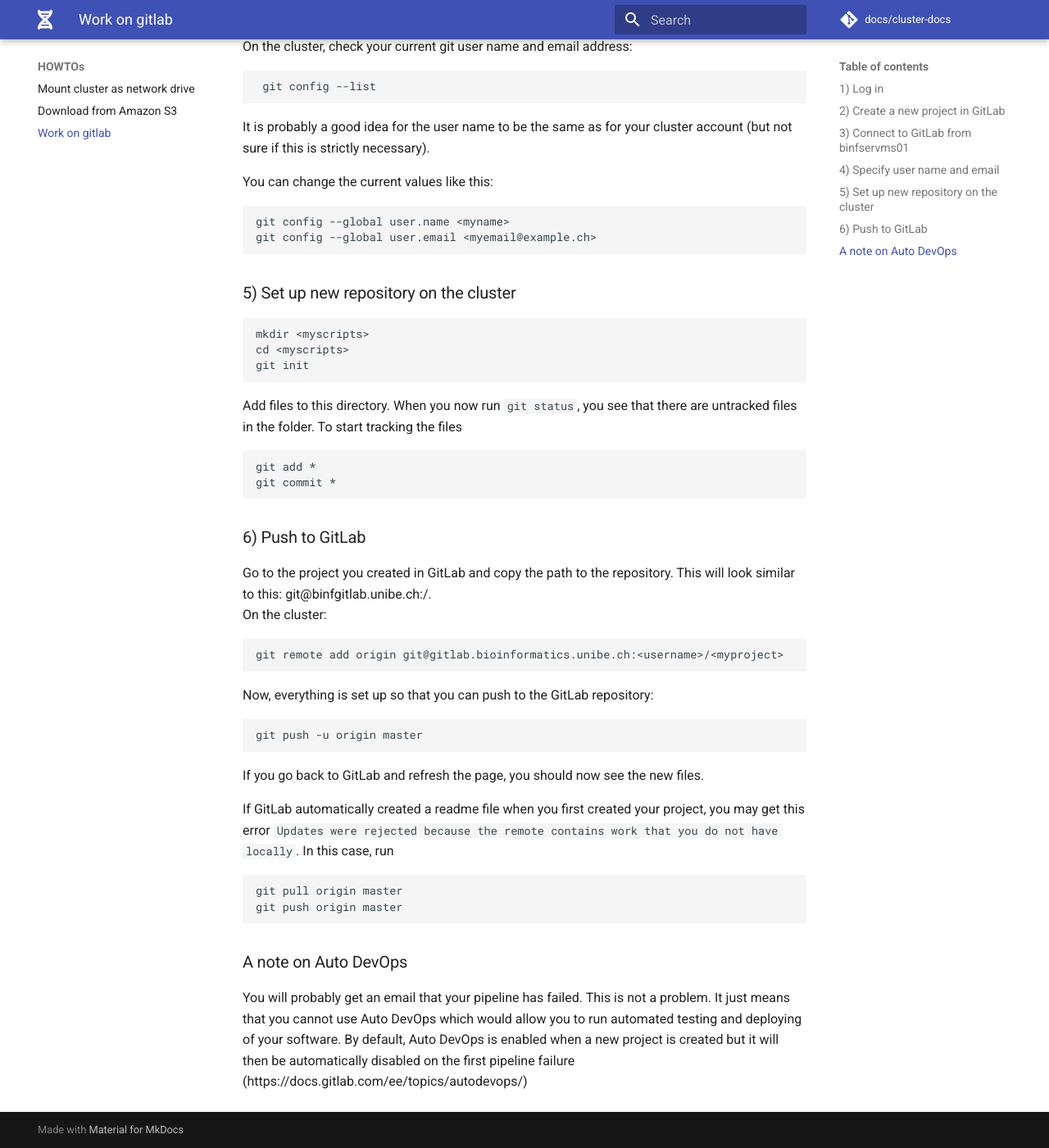
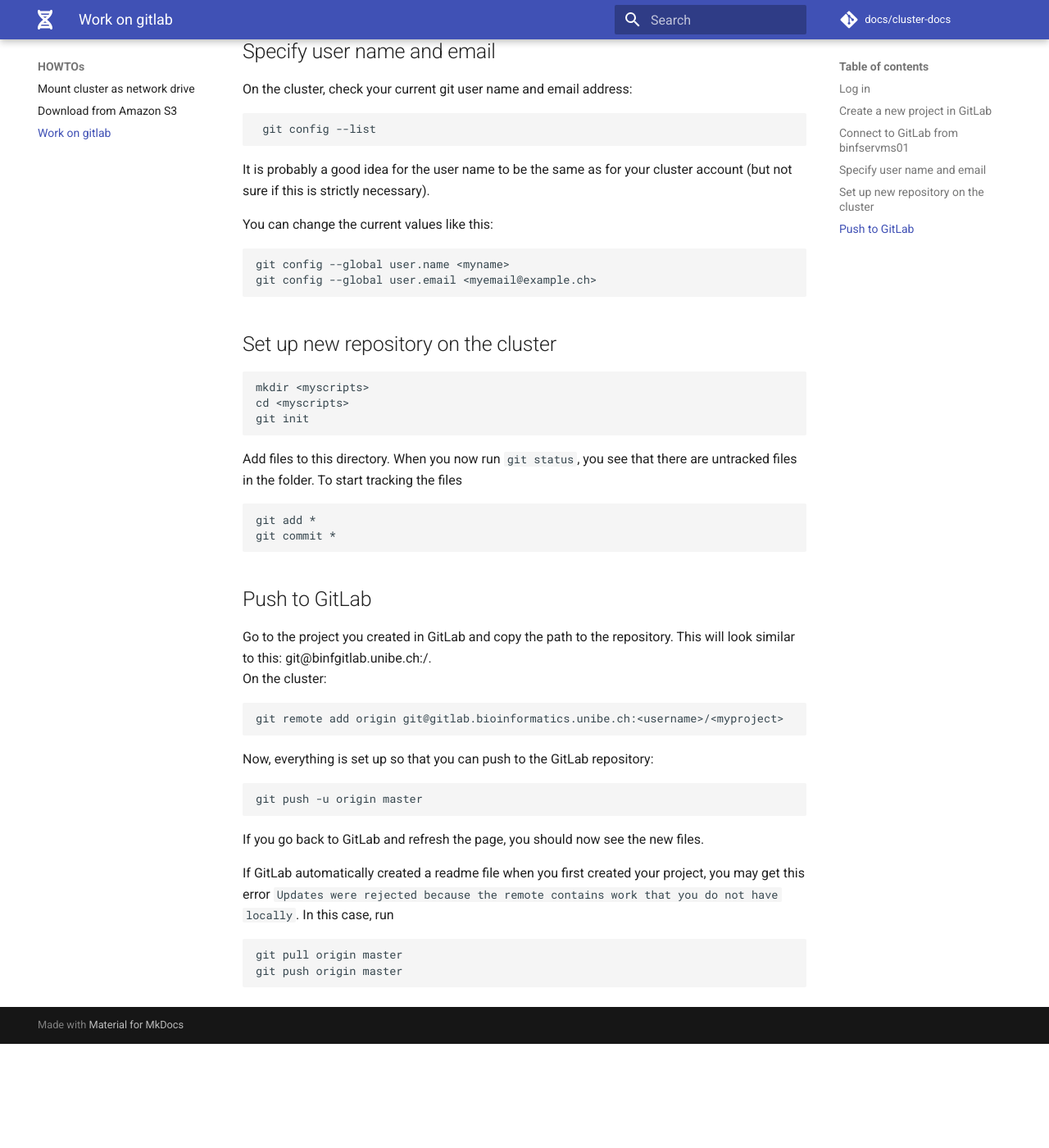
Before and after one commit to GeertvanGeest/cluster-docs, an MkDocs documentation site: the page built from docs/HOWTOs/gitlab.md, in a window 1280 px wide and 1400 px high, scrolled down 1245 px. Shown: the whole window at 82% size. Built offline with MkDocs 1.6.1 and Material for MkDocs 9.7.7, drawn with Linux system fonts in a browser that asks for light colours; after the commit the page ends 2518 px from its top, so only the background shows below that; some of the changed text lies outside the part shown.

Commit message:
reformats headings of gitlab page

````diff
--- a/docs/HOWTOs/gitlab.md
+++ b/docs/HOWTOs/gitlab.md
@@ -1,21 +1,20 @@
-# How to work with GitLab
 
 Based on this youtube video:
 
 <iframe width="560" height="315" src="https://www.youtube.com/embed/7p0hrpNaJ14" frameborder="0" allow="accelerometer; autoplay; clipboard-write; encrypted-media; gyroscope; picture-in-picture" allowfullscreen></iframe>
 
-### 1) Log in
+## Log in
 
 [https://gitlab.bioinformatics.unibe.ch](https://gitlab.bioinformatics.unibe.ch/)
 
 User name and password are the same as for the cluster. The older https://binfgitlab.unibe.ch still exists for historical/compatibility reasons.
 
-### 2) Create a new project in GitLab
+## Create a new project in GitLab
 
 This is self-explanatory. In GitLab —&gt; New Project
 Note: It is easier NOT to initialize with a readme otherwise you will run into the issue described in the last step
 
-### 3) Connect to GitLab from binfservms01
+## Connect to GitLab from binfservms01
 
 We need to set up SSH keys so that binfservms01 and gitlab can talk to each other. You can do this following the instructions [here](https://docs.pages.bioinformatics.unibe.ch/cluster-docs/HPC_tutorial/SSH_tutorial/) to learn how to generate SSH keys. Once you generated your keys, you can follow the instructions [here](https://docs.gitlab.com/ee/user/ssh.html#add-an-ssh-key-to-your-gitlab-account) to copy your private key to gitlab.
 
@@ -28,7 +27,7 @@
 
 If everything is fine, you should get a `Welcome to GitLab` message.
 
-### 4) Specify user name and email
+## Specify user name and email
 
 On the cluster, check your current git user name and email address:
 
@@ -45,7 +44,7 @@
 git config --global user.email <myemail@example.ch>
 ```
 
-### 5) Set up new repository on the cluster
+## Set up new repository on the cluster
 
 ```text
 mkdir <myscripts>
@@ -60,7 +59,7 @@
 git commit *
 ```
 
-### 6) Push to GitLab
+## Push to GitLab
 
 Go to the project you created in GitLab and copy the path to the repository. This will look similar to this: git@binfgitlab.unibe.ch:/.
 On the cluster:
@@ -83,7 +82,3 @@
 git pull origin master
 git push origin master
 ```
-
-### A note on Auto DevOps
-
-You will probably get an email that your pipeline has failed. This is not a problem. It just means that you cannot use Auto DevOps which would allow you to run automated testing and deploying of your software. By default, Auto DevOps is enabled when a new project is created but it will then be automatically disabled on the first pipeline failure (https://docs.gitlab.com/ee/topics/autodevops/)
````
